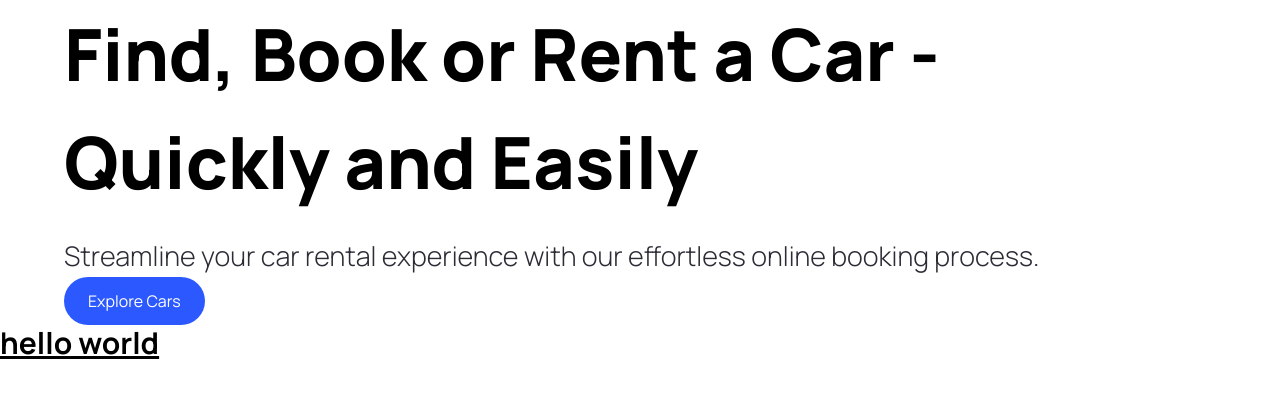
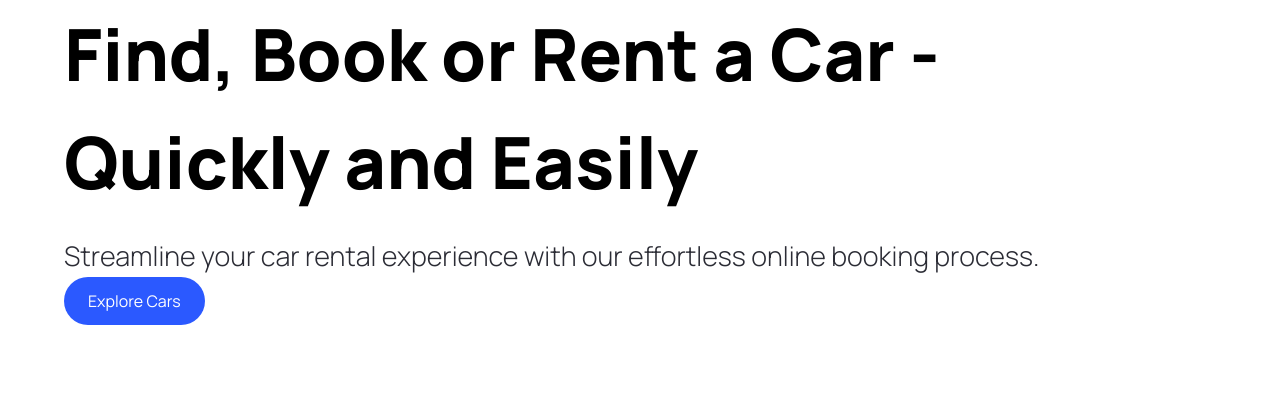
Before and after one commit to heshanjeewantha/car_mangement_Nextjs_tailwind, a Next.js app: page / in a window 1280 px wide. Shown: the top 398 px of the page. Built offline with nearby package versions, Linux system fonts and the light colour scheme.

Commit message:
test css working

```diff
--- a/src/app/page.tsx
+++ b/src/app/page.tsx
@@ -5,9 +5,8 @@ export default function Home() {
   return (
      <main className="overflow-hidden">
       <Hero/>
-       <h1 className="text-3xl font-bold underline">
-       hello world
-    </h1>
+
+
 
     </main>
   );
```
